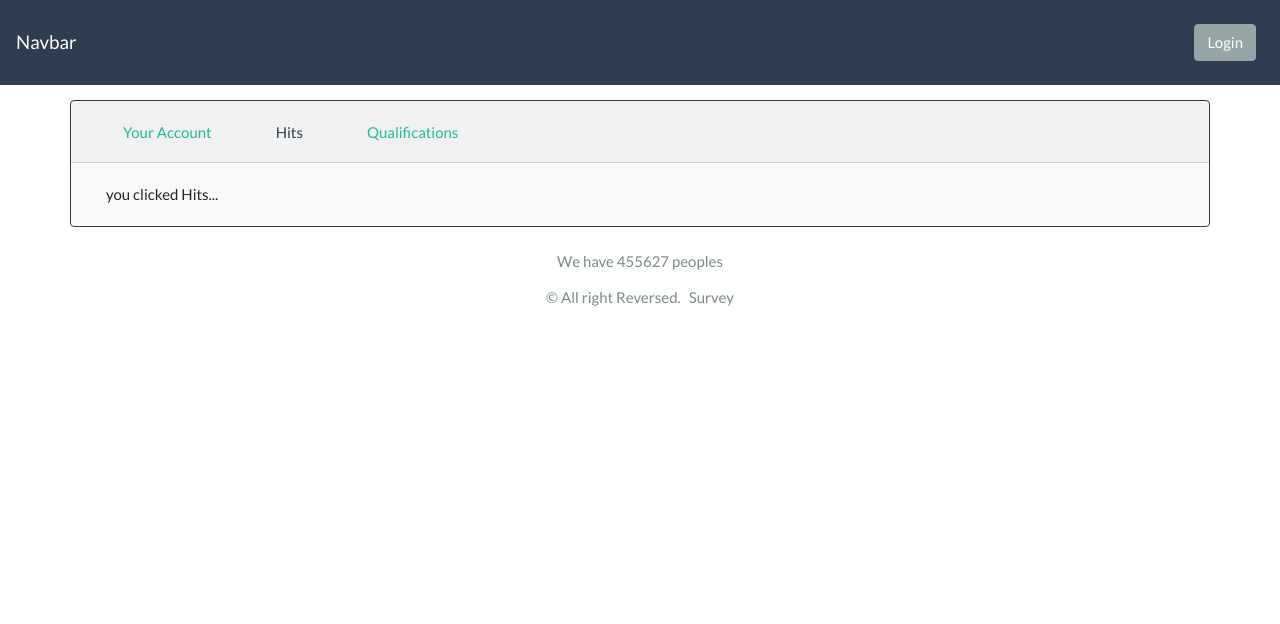
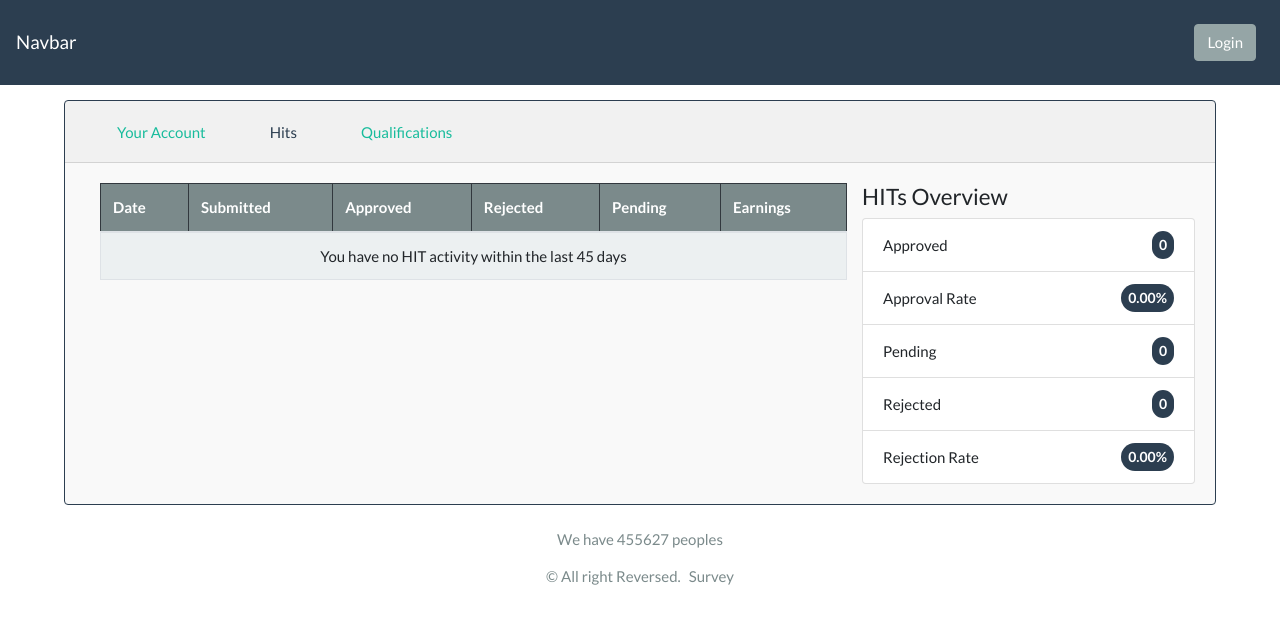
Before and after one commit to developereswar/survey812, an Angular app: page /dashboard in a window 1280 px wide. Shown: the top 624 px of the page. Built offline with nearby package versions, Linux system fonts and the light colour scheme.

Commit message:
last one

```diff
--- a/src/app/pages/dashboard/dashboard.component.html
+++ b/src/app/pages/dashboard/dashboard.component.html
@@ -1,4 +1,4 @@
-<div class="container">
+<div class="container-fluid">
     <div class="row">
         <!-- Nav tabs -->
         <div class="card border-primary colms">
@@ -17,9 +17,9 @@
             </div>
             <div class="card-body">
                 <div class="tab-content">
-                    <div class="tab-pane  container" id="home">
-                        <div class="container emp-profile">
-                            <div class="card border-secondary mb-3" >
+                    <div class="tab-pane " id="home">
+                        <div class=" emp-profile">
+                            <div class="card border-secondary mb-3">
                                 <div class="card-header">Total Earnings</div>
                                 <div class="card-body">
                                     <table class="table table-hover">
@@ -64,8 +64,8 @@
 
                                     </table>
                                 </div>
-                              </div>
-                              <div class="card border-secondary mb-3" >
+                            </div>
+                            <div class="card border-secondary mb-3">
                                 <div class="card-header">Your Hit Status</div>
                                 <div class="card-body">
                                     <table class="table table-hover">
@@ -155,13 +155,120 @@
 
                                     </table>
                                 </div>
-                              </div>
+                            </div>
 
 
                         </div>
                     </div>
-                    <div class="tab-pane container active" id="menu1"> you clicked Hits...</div>
-                    <div class="tab-pane container" id="menu2"> you clicked Qualifications...</div>
+                    <div class="tab-pane  active" id="menu1">
+
+                        <div class="col-one">
+                            <table class="table table-bordered">
+                                <thead class="table-dark">
+                                    <tr>
+                                        <th>Date</th>
+                                        <th>Submitted</th>
+                                        <th>Approved</th>
+                                        <th>Rejected</th>
+                                        <th>Pending</th>
+                                        <th>Earnings</th>
+                                    </tr>
+                                </thead>
+                                <tbody class="table-light">
+                                    <tr>
+                                        <td colspan="6" class="text-center">
+                                            You have no HIT activity within the last 45 days
+                                        </td>
+                                    </tr>
+                                    <!-- <tr>
+                                            <td>John</td>
+                                            <td>Doe</td>
+                                            <td>john@example.com</td>
+                                            <td>john@example.com</td>
+                                            <td>john@example.com</td>
+                                            <td>john@example.com</td>
+                                          </tr> -->
+
+                                </tbody>
+                            </table>
+                        </div>
+                        <div class="col-two">
+                            <h4>
+                                HITs Overview
+                            </h4>
+                            <ul class="list-group">
+                                <li class="list-group-item d-flex justify-content-between align-items-center">
+                                    Approved
+                                    <span class="badge badge-primary badge-pill">0</span>
+                                </li>
+                                <li class="list-group-item d-flex justify-content-between align-items-center">
+                                    Approval Rate
+                                    <span class="badge badge-primary badge-pill">0.00%</span>
+                                </li>
+                                <li class="list-group-item d-flex justify-content-between align-items-center">
+                                    Pending
+                                    <span class="badge badge-primary badge-pill">0</span>
+                                </li>
+                                <li class="list-group-item d-flex justify-content-between align-items-center">
+                                    Rejected
+                                    <span class="badge badge-primary badge-pill">0</span>
+                                </li>
+                                <li class="list-group-item d-flex justify-content-between align-items-center">
+                                    Rejection Rate
+                                    <span class="badge badge-primary badge-pill">0.00%</span>
+                                </li>
+                            </ul>
+
+                        </div>
+                    </div>
+                    <div class="tab-pane " id="menu2">
+                        <table class="table table-bordered">
+                            <thead class="table-dark">
+                                <tr>
+                                    <th>Qualification</th>
+                                    <th>Your value</th>
+                                    <th>Author</th>
+                                </tr>
+                            </thead>
+                            <tbody class="table-light">
+                                <tr>
+                                    <td>
+                                        <span style="cursor:pointer" data-toggle="collapse" data-target="#demo">
+                                                HIT abandonment rate (%)
+                                            </span>
+                                    </td>
+                                    <td>
+                                        <span style="cursor:pointer" data-toggle="collapse" data-target="#demo">
+                                        0
+                                    </span>
+                                    </td>
+                                    <td>
+                                        <span style="cursor:pointer" data-toggle="collapse" data-target="#demo">
+                                                Amazon Mechanical Turk
+                                            </span>
+                                    </td>
+
+                                </tr>
+                                <tr id="demo" class="collapse cols">
+                                    <td >
+                                            Description
+                                            This Qualification is generated automatically and reflects the percentage of HITs which you have accepted but which have expired before you submitted an answer divided by the total number of HITs you have accepted. Your score is a value between 0 and 100. A score of 0 indicates that you have not allowed any HITs to expire before you have submitted an answer for them.
+                                    </td>
+                                    <td>
+                                            Assigned Date
+                                            12/03/2018
+
+                                    </td>
+                                    <td>
+
+                                            Retry Available
+                                            No
+                                    </td>
+                                </tr>
+                            </tbody>
+                        </table>
+
+                    </div>
                 </div>
             </div>
         </div>
--- a/src/app/pages/dashboard/dashboard.component.scss
+++ b/src/app/pages/dashboard/dashboard.component.scss
@@ -115,3 +115,25 @@
     font-weight: 600;
     color: #0062cc;
 }
+
+.container-fluid{
+    // float: left;
+    width: 90%;
+    margin: 0 auto;
+}
+
+.col-one{
+    float: left;
+    width: 70%;
+    padding: 0px 15px;
+}
+
+.col-two{
+    float: left;
+    width: 30%;
+}
+
+.badge{
+    padding: 7px;
+    font-size: 14px;
+}
```
Also changed, not shown: 2 other files (tests, documents, lock files or other folders).
